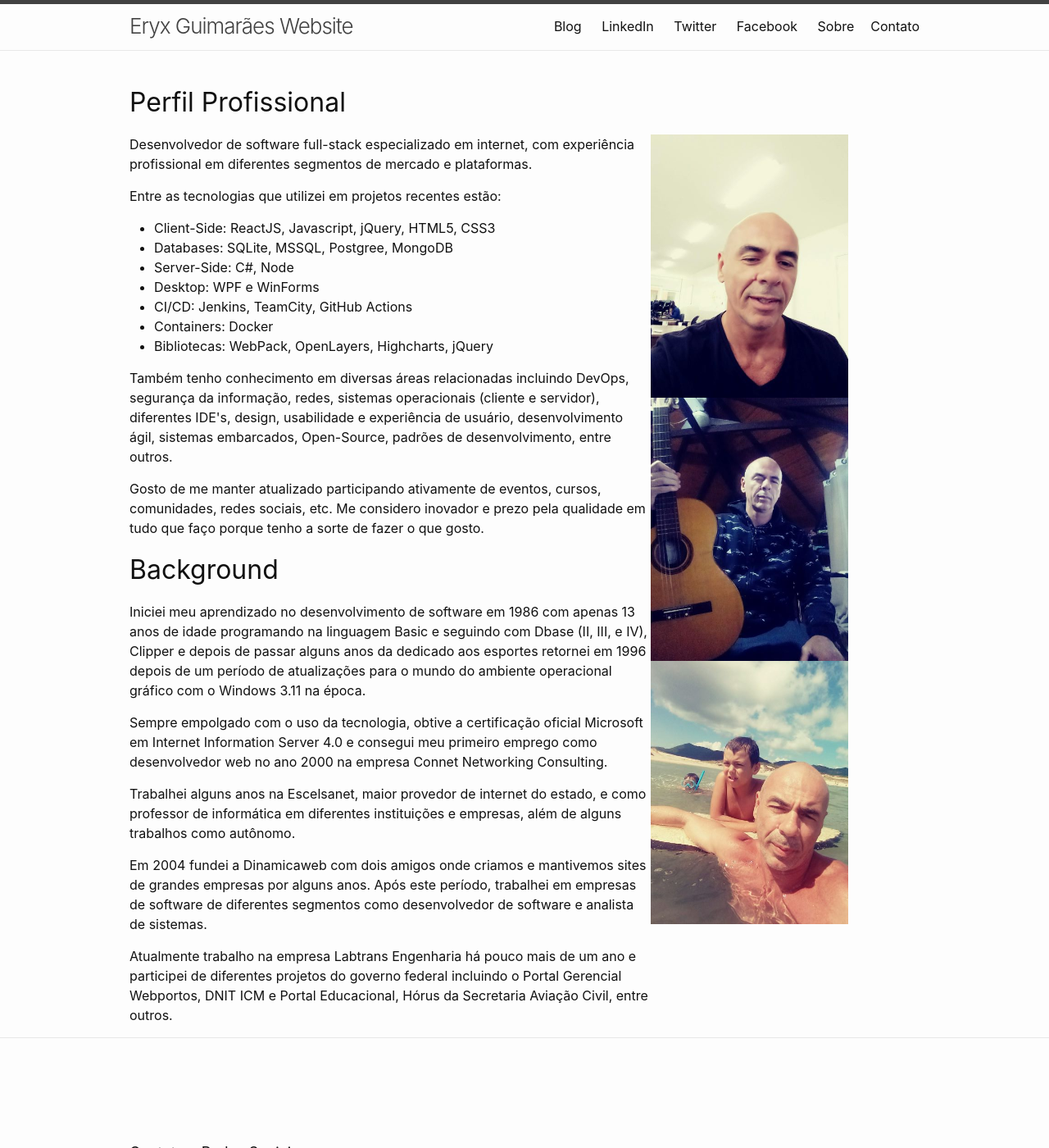
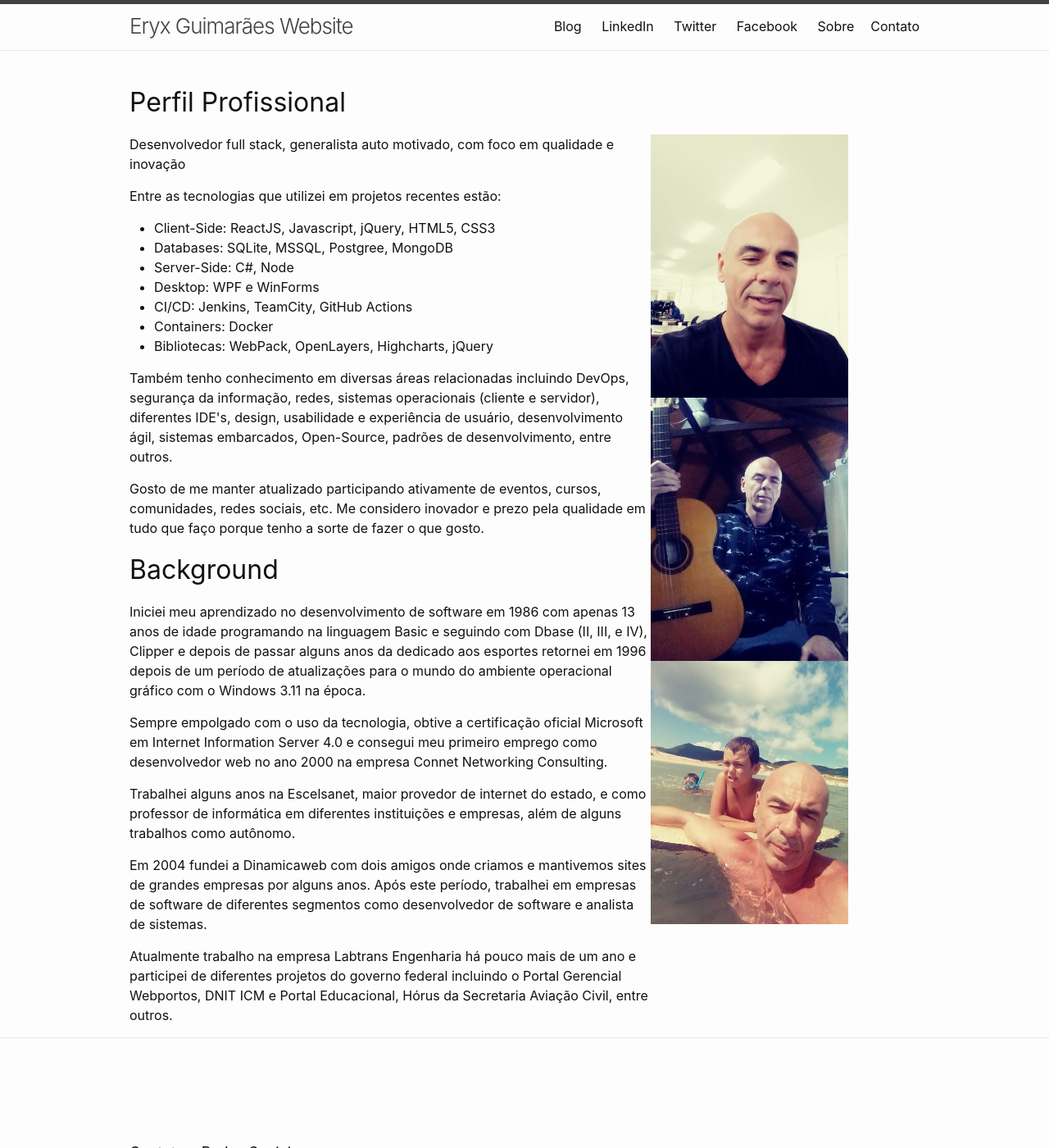
Before and after one commit to eryxjose/eryxjose.github.io, a Jekyll site: the page built from about.markdown, in a window 1280 px wide and 1400 px high. Shown: the whole window at 82% size. Built offline with Jekyll 4.4.1, drawn with Linux system fonts in a browser that asks for light colours; some of the changed text lies outside the part shown.

Commit message:
Atualização descrição perfil pessoal.

```diff
--- a/_config.yml
+++ b/_config.yml
@@ -21,7 +21,7 @@
 title: Eryx Guimarães Website
 email: eryx.guimaraes@gmail.com
 description: >- # this means to ignore newlines until "baseurl:"
-  "Desenvolvedor de software full-stack especializado em internet, com experiência profissional em diferentes segmentos de mercado e plataformas."
+  "Desenvolvedor full stack, generalista auto motivado, com foco em qualidade e inovação."
 baseurl: "" # the subpath of your site, e.g. /blog
 url: "http://www.eryxguimaraes.com.br" # the base hostname & protocol for your site, e.g. http://example.com
 twitter_username: eryxguimaraes
--- a/about.markdown
+++ b/about.markdown
@@ -9,8 +9,7 @@ permalink: /sobre/
     <h1>Perfil Profissional</h1>
     <div class="col-8">
         <p>
-            Desenvolvedor de software full-stack especializado em internet, com experiência profissional em
-            diferentes segmentos de mercado e plataformas.
+            Desenvolvedor full stack, generalista auto motivado, com foco em qualidade e inovação
         </p>
 
         <p>
--- a/index.markdown
+++ b/index.markdown
@@ -9,7 +9,7 @@ layout: home
     <div class="large-hero__text-content">
         <h1 class="large-hero__title">Eryx Guimarães</h1>
         <h2 class="large-hero__subtitle">Compartilhando conhecimento, pensamento e opinião.</h2>
-        <p class="large-hero__description">Desenvolvedor de software full-stack especializado em internet, com experiência profissional em diferentes segmentos de mercado e plataformas.</p>
+        <p class="large-hero__description">Desenvolvedor full stack, generalista auto motivado, com foco em qualidade e inovação.</p>
         <br />
         <p><a href="#contato" class="large-hero__button">Entre em Contato</a></p>
     </div>
```
